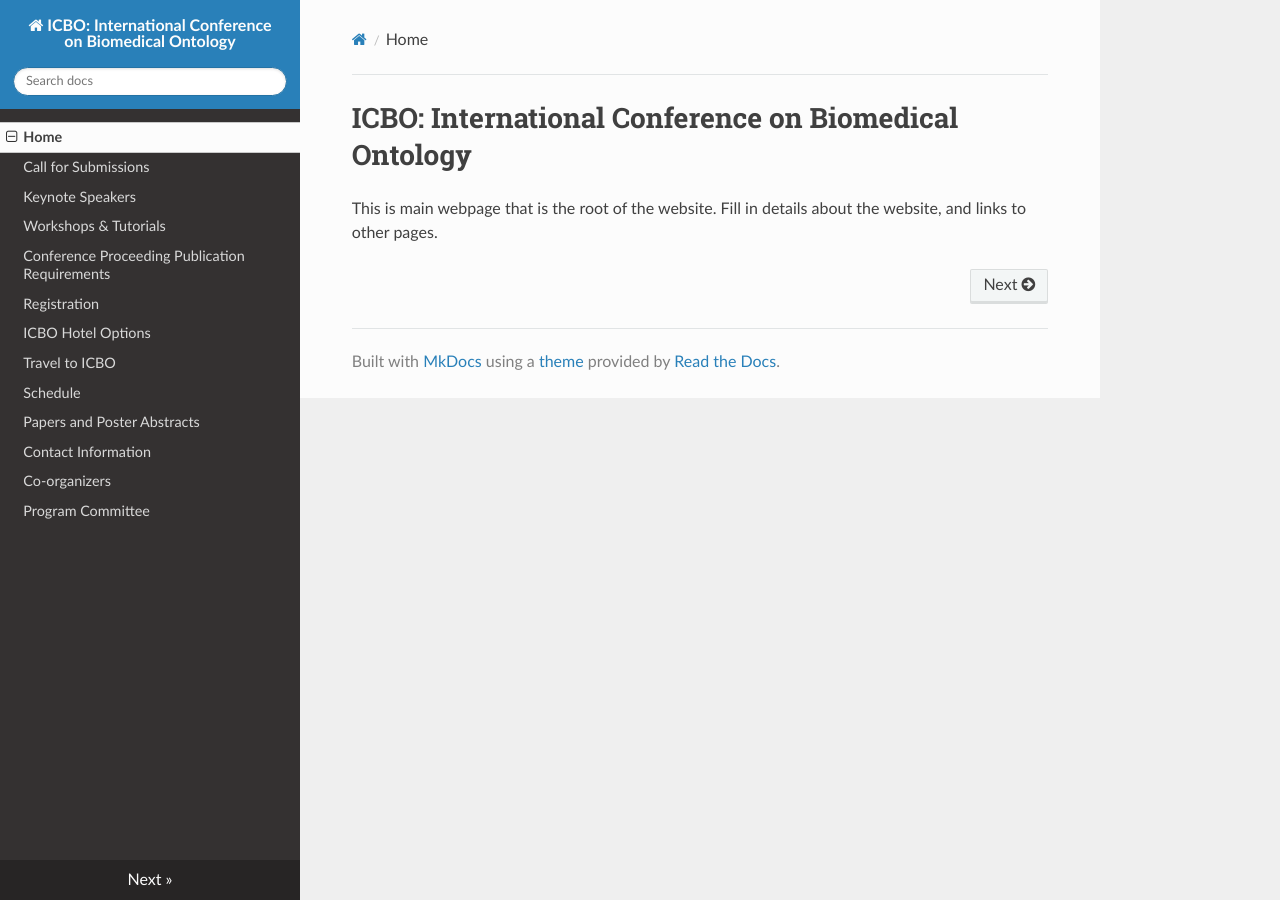
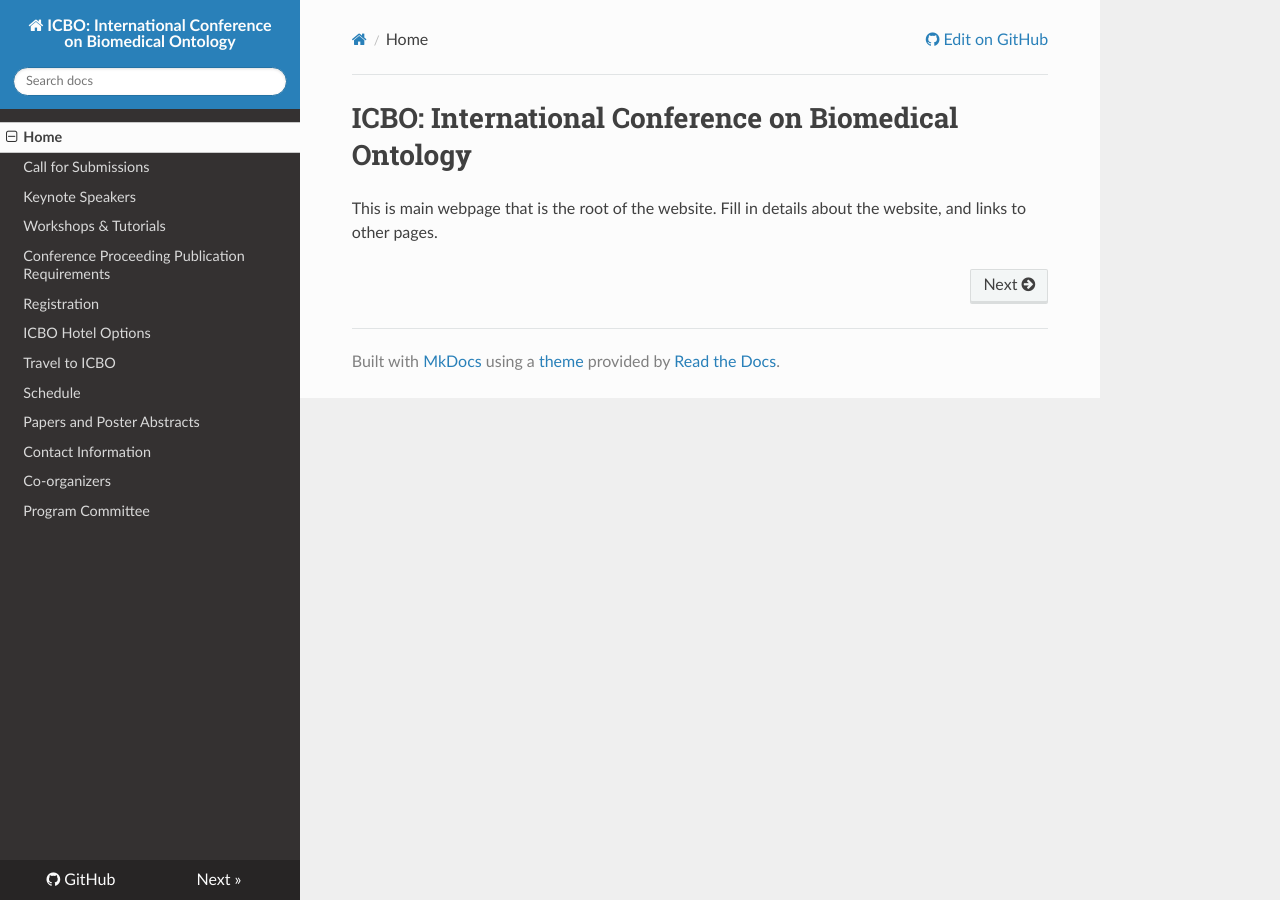
Before and after one commit to ICBO-conference/icbo2023, an MkDocs documentation site: the page built from docs/index.md, in a window 1280 px wide. Built offline with MkDocs 1.6.1, drawn with Linux system fonts in a browser that asks for light colours; nearby versions of some CDN libraries; some of the changed lines change nothing that is shown.

Commit message:
Update mkdocs.yml

```diff
--- a/mkdocs.yml
+++ b/mkdocs.yml
@@ -1,5 +1,5 @@
 site_name: "ICBO: International Conference on Biomedical Ontology"
-# repo_url: add info to link to your github repository
+repo_url: https://github.com/ICBO-conference/icbo2023
 theme:
   name: readthedocs
 nav:
```
